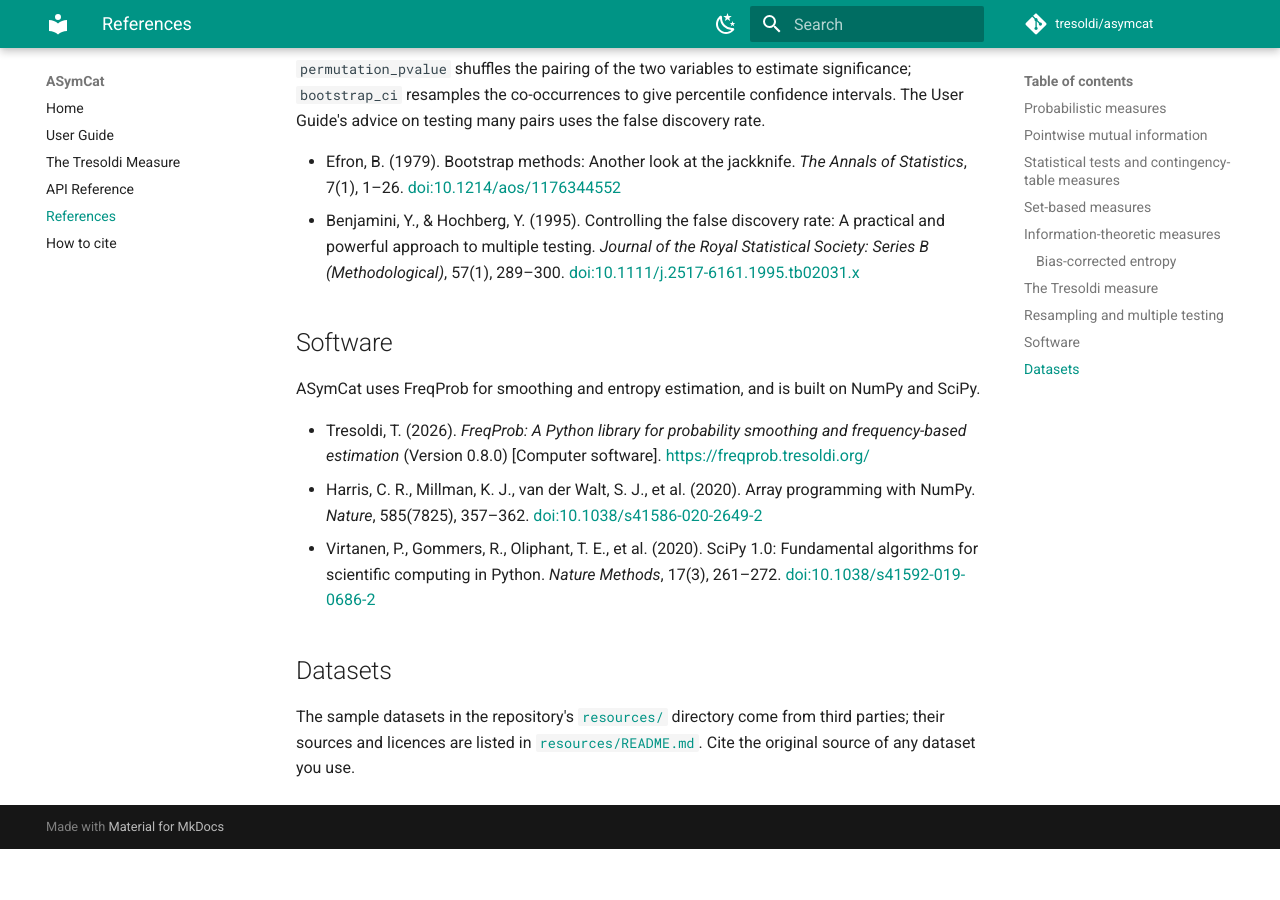
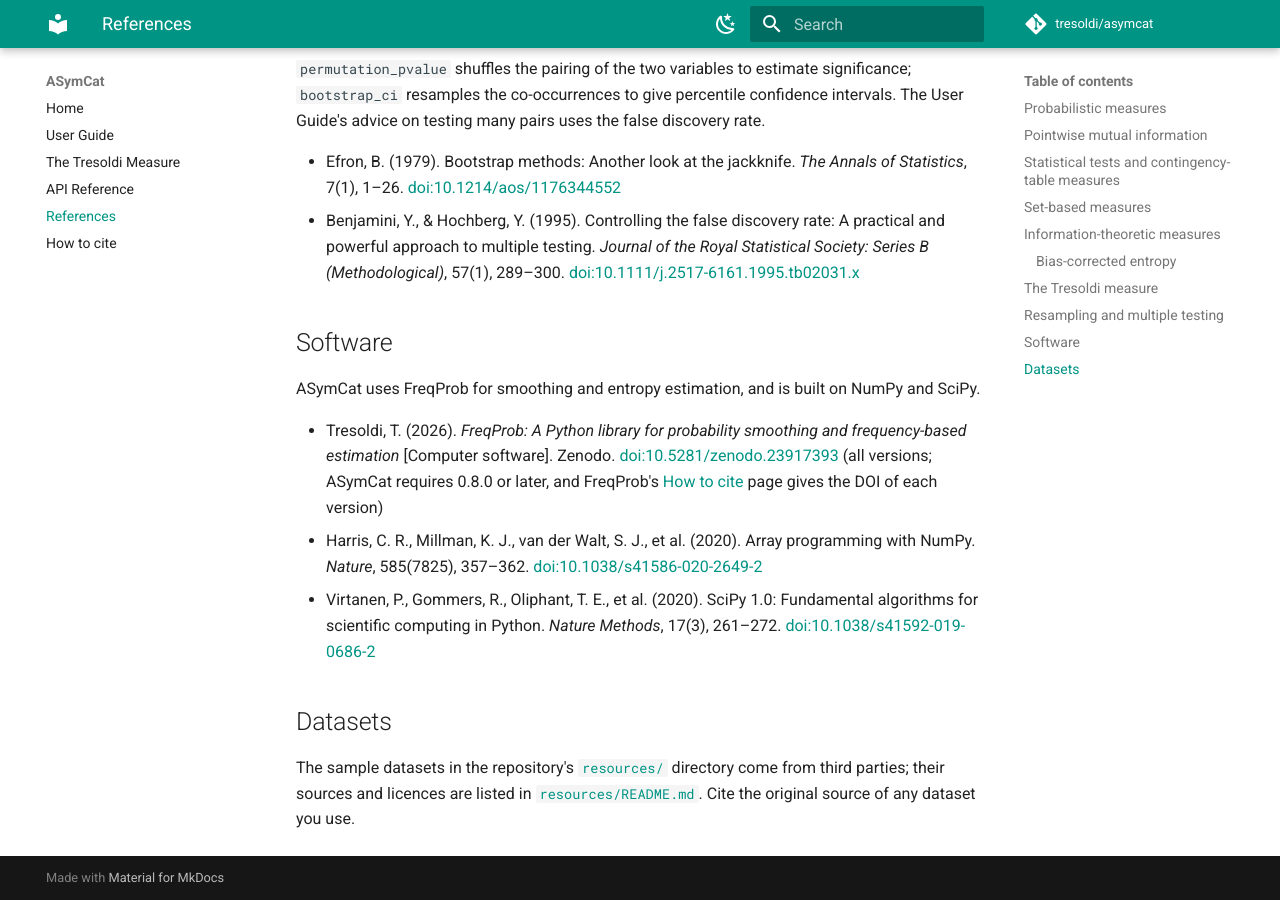
Before and after one commit to tresoldi/asymcat, an MkDocs documentation site: the page built from docs/references.md, in a window 1280 px wide and 900 px high, scrolled down 2489 px. Built offline with MkDocs 1.6.1 and Material for MkDocs 9.7.7, drawn with Linux system fonts in a browser that asks for light colours; comment, search, counter and statistics services are not loaded; before the commit the page ends 3338 px from its top, so only the background shows below that.

Commit message:
Cite FreqProb by its Zenodo all-versions DOI in the References page

```diff
--- a/docs/references.bib
+++ b/docs/references.bib
@@ -195,7 +195,8 @@
   author  = {Tresoldi, Tiago},
   title   = {{FreqProb}: A {Python} library for probability smoothing and frequency-based estimation},
   year    = {2026},
-  version = {0.8.0},
+  note    = {All versions; ASymCat requires 0.8.0 or later},
+  doi     = {10.5281/zenodo.23917393},
   url     = {https://freqprob.tresoldi.org/}
 }
 
--- a/docs/references.md
+++ b/docs/references.md
@@ -129,8 +129,11 @@ ASymCat uses FreqProb for smoothing and entropy estimation, and is built on
 NumPy and SciPy.
 
 - Tresoldi, T. (2026). *FreqProb: A Python library for probability smoothing and
-  frequency-based estimation* (Version 0.8.0) [Computer software].
-  [https://freqprob.tresoldi.org/](https://freqprob.tresoldi.org/)
+  frequency-based estimation* [Computer software]. Zenodo.
+  [doi:10.5281/zenodo.23917393](https://doi.org/10.5281/zenodo.23917393)
+  (all versions; ASymCat requires 0.8.0 or later, and FreqProb's
+  [How to cite](https://freqprob.tresoldi.org/citing/) page gives the DOI of
+  each version)
 - Harris, C. R., Millman, K. J., van der Walt, S. J., et al. (2020). Array
   programming with NumPy. *Nature*, 585(7825), 357–362.
   [doi:10.1038/s41586-020-2649-2](https://doi.org/10.1038/s41586-020-2649-2)
```
